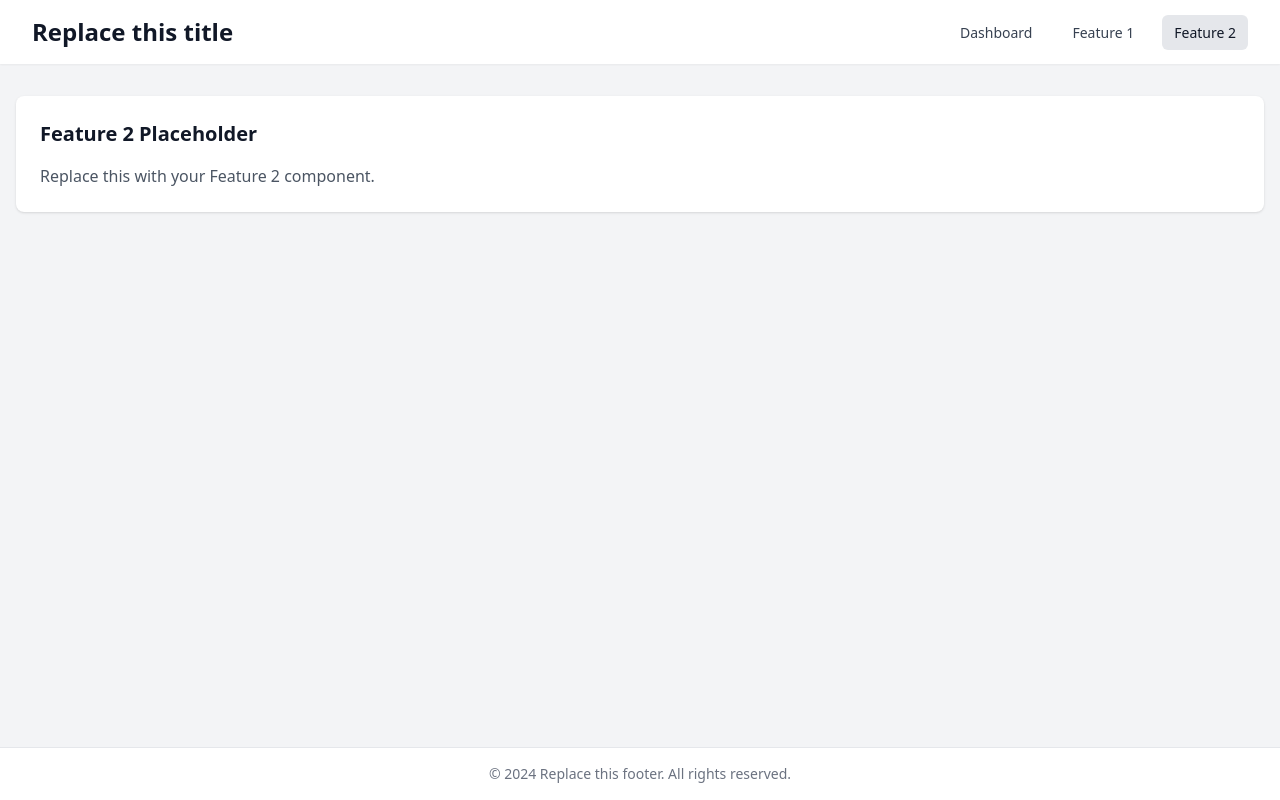
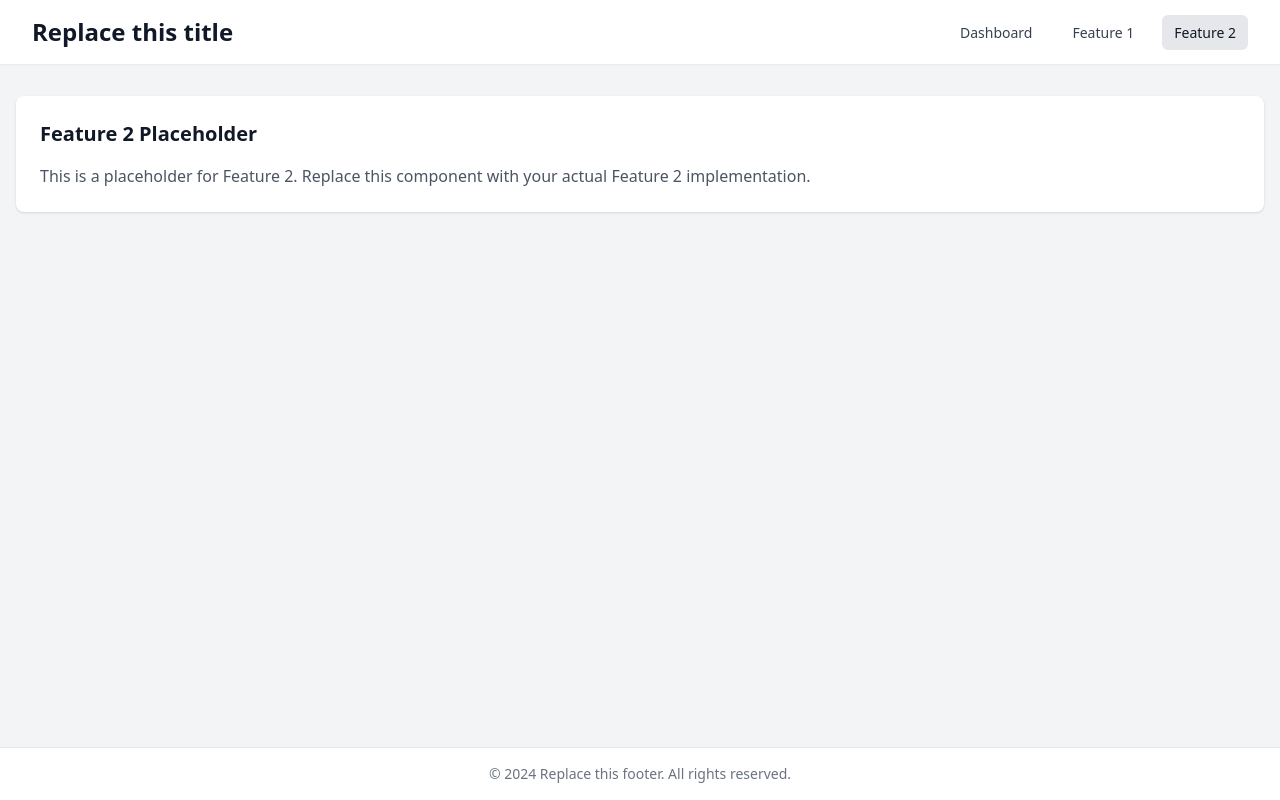
Before and after one commit to 0reilly/mernstarter, a React (Create React App) app in the folder frontend/: page /feature2 in a window 1280 px wide. Built offline with nearby package versions, Linux system fonts and the light colour scheme; no server answers.

Commit message:
placeholder

```diff
--- a/frontend/src/App.js
+++ b/frontend/src/App.js
@@ -1,5 +1,6 @@
 import React from 'react';
 import { BrowserRouter as Router, Route, Routes, NavLink } from 'react-router-dom';
+import Placeholder from './components/Placeholder';
 
 const API_URL = process.env.REACT_APP_API_URL || 'http://localhost:5001';
 
@@ -52,16 +53,16 @@ const App = () => {
             </div>
           } />
           <Route path="/feature1" element={
-            <div className="bg-white shadow rounded-lg p-6">
-              <h2 className="text-xl font-semibold text-gray-900 mb-4">Feature 1 Placeholder</h2>
-              <p className="text-gray-600">Replace this with your Feature 1 component.</p>
-            </div>
+            <Placeholder
+              title="Feature 1 Placeholder"
+              description="This is a placeholder for Feature 1. Replace this component with your actual Feature 1 implementation."
+            />
           } />
           <Route path="/feature2" element={
-            <div className="bg-white shadow rounded-lg p-6">
-              <h2 className="text-xl font-semibold text-gray-900 mb-4">Feature 2 Placeholder</h2>
-              <p className="text-gray-600">Replace this with your Feature 2 component.</p>
-            </div>
+            <Placeholder
+              title="Feature 2 Placeholder"
+              description="This is a placeholder for Feature 2. Replace this component with your actual Feature 2 implementation."
+            />
           } />
         </Routes>
         </main>
--- /dev/null
+++ b/frontend/src/components/Placeholder.js
@@ -0,0 +1,12 @@
+import React from 'react';
+
+const Placeholder = ({ title, description }) => {
+  return (
+    <div className="bg-white shadow rounded-lg p-6">
+      <h2 className="text-xl font-semibold text-gray-900 mb-4">{title}</h2>
+      <p className="text-gray-600">{description}</p>
+    </div>
+  );
+};
+
+export default Placeholder;
```
